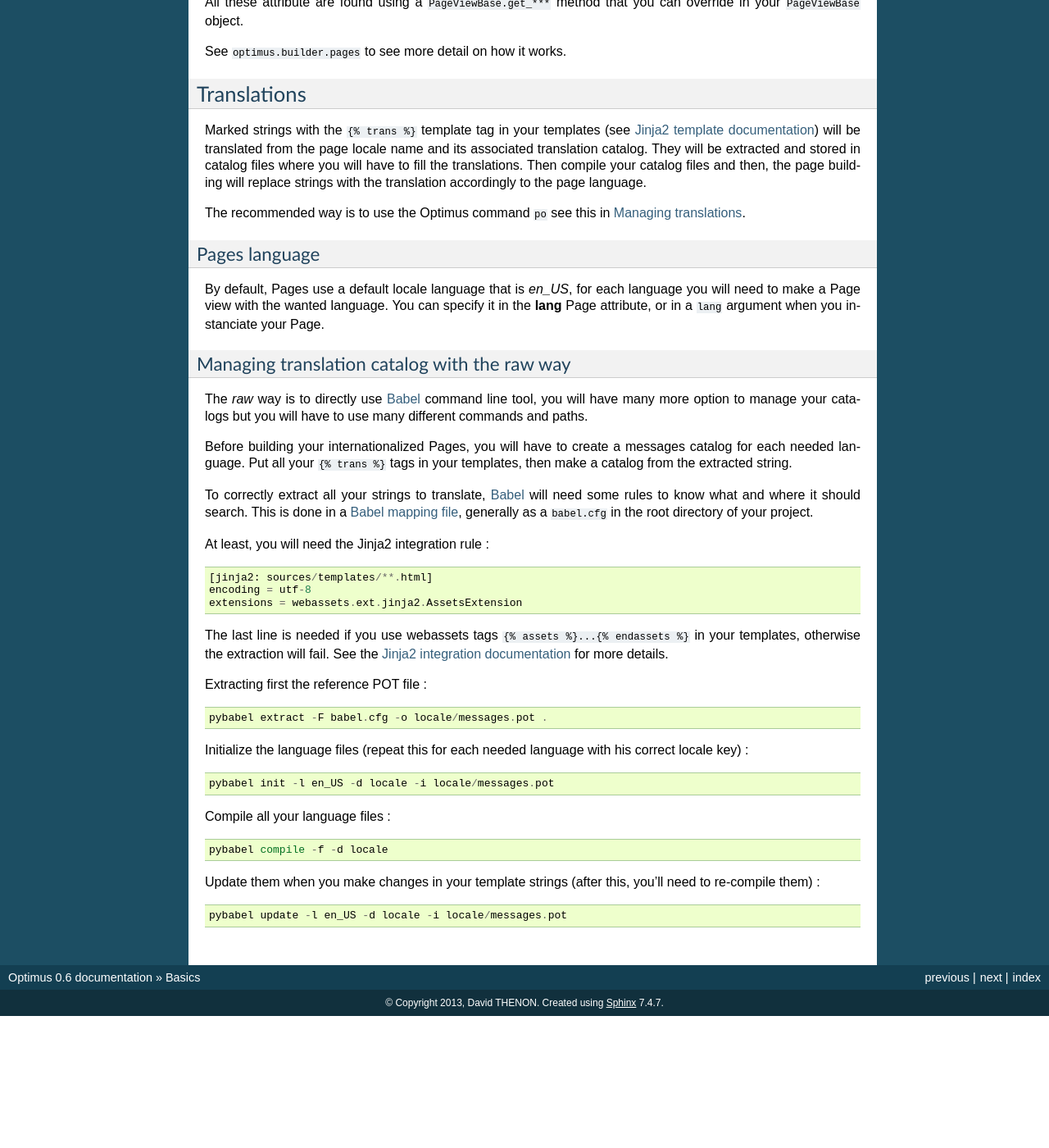
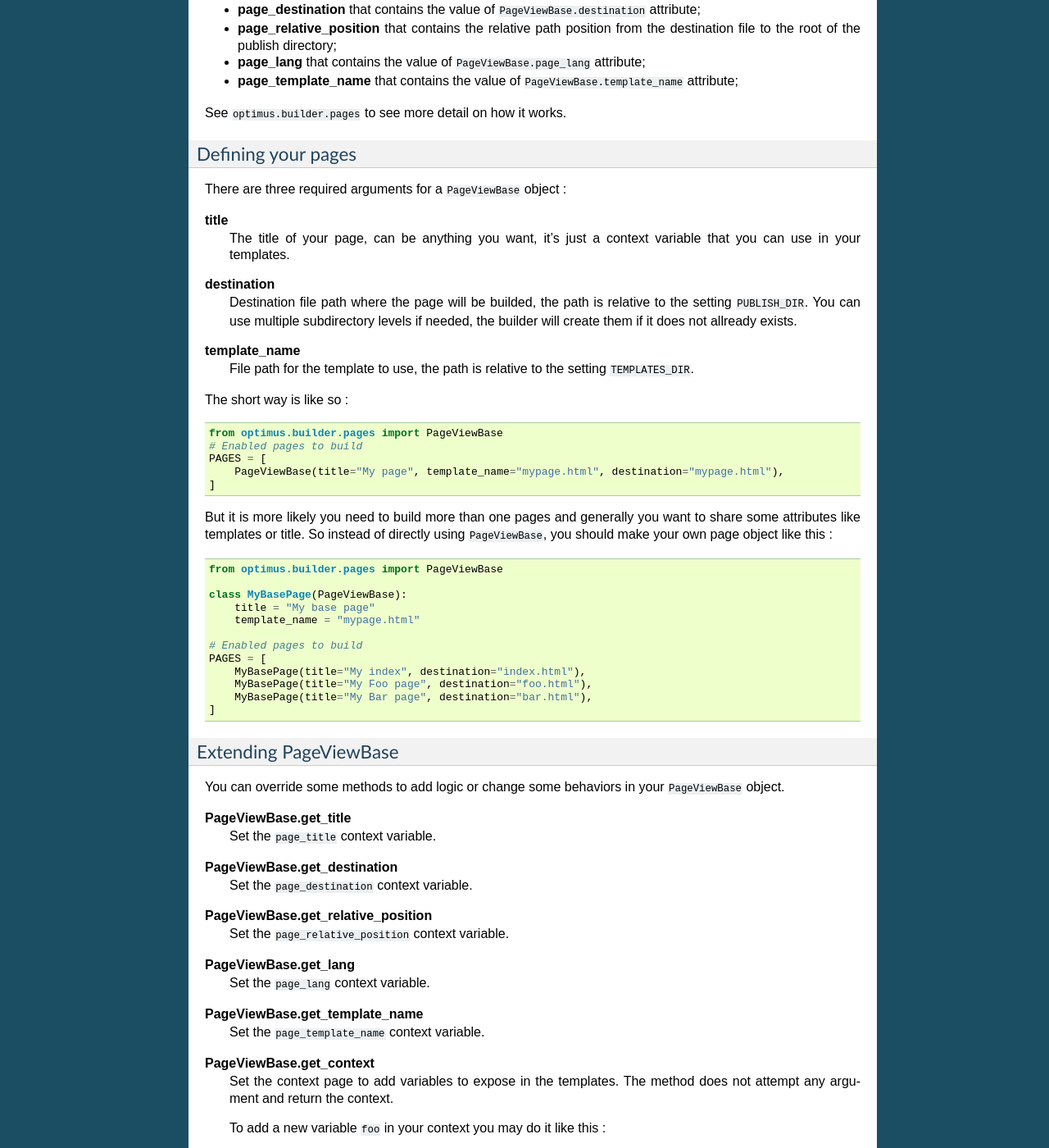
Before and after one commit to sveetch/Optimus, a Sphinx documentation site: the page built from docs/basics.rst, in a window 1280 px wide and 1400 px high, scrolled down 4182 px. Shown: the whole window at 82% size. Built offline with Sphinx 7.4.7, drawn with Linux system fonts in a browser that asks for light colours; before the commit the page ends 5421 px from its top, so only the background shows below that; some of the changed text lies outside the part shown.

Commit message:
Update docs, bumping version

```diff
--- a/docs/basics.rst
+++ b/docs/basics.rst
@@ -77,11 +77,13 @@ Below is a list of all available settings, but not all are created in the settin
             'doctitle_xform': False,
         }
 **EXTRA_BUNDLES**
+    This setting name is deprecated and will be removed in futur release. This was the previous name for ``BUNDLES`` setting.
+**BUNDLES**
     Custom bundles to use for managing assets.
 
     Sample : ::
 
-        EXTRA_BUNDLES = {
+        BUNDLES = {
             'my_css_bundle': Bundle(
                 'css/app.css',
                 filters='yui_css',
@@ -170,11 +172,15 @@ The benefit of `webassets`_ is that it can pre and post process all your assets.
 Pages
 =====
 
-The pages to build are registred as ``Page`` objects usually in a ``pages.py`` file in your project. It must contains a ``PAGES`` variable that is a list containing ``Page`` instances.
+The pages to build are registred in a ``pages.py`` file in your project, it must contains a ``PAGES`` variable that is a list containing ``optimus.builder.pages.PageViewBase`` instances.
 
-A default project is already shipped with a ``pages.py`` containing some samples pages, you can change them, inherit them or add another to build various pages.
+A default project created from the ``init`` (:ref:`usage-project-label`) command is already shipped with a ``pages.py`` containing some samples pages, you can change them, inherit them or add another to build various pages.
 
-Default ``PageViewBase`` instance adds some variables to its template context :
+
+Page context
+************
+
+Default ``PageViewBase`` instance adds some variables to its template context (:ref:`basics-templates-label`) :
 
 * **page_title** that contains the value of ``PageViewBase.title`` attribute;
 * **page_destination** that contains the value of ``PageViewBase.destination`` attribute;
@@ -182,9 +188,77 @@ Default ``PageViewBase`` instance adds some variables to its template context :
 * **page_lang** that contains the value of ``PageViewBase.page_lang`` attribute;
 * **page_template_name** that contains the value of ``PageViewBase.template_name`` attribute;
 
-All these attribute are found using a ``PageViewBase.get_***`` method that you can override in your ``PageViewBase`` object.
+See ``optimus.builder.pages`` to see more detail on how it works.
 
-See ``optimus.builder.pages`` to see more detail on how it works.
+Defining your pages
+*******************
+
+There are three required arguments for a ``PageViewBase`` object :
+
+**title**
+    The title of your page, can be anything you want, it's just a context variable that you can use in your templates.
+**destination**
+    Destination file path where the page will be builded, the path is relative to the setting ``PUBLISH_DIR``. You can use multiple subdirectory levels if needed, the builder will create them if it does not allready exists.
+**template_name**
+    File path for the template to use, the path is relative to the setting ``TEMPLATES_DIR``.
+
+The short way is like so : ::
+
+    from optimus.builder.pages import PageViewBase
+    # Enabled pages to build
+    PAGES = [
+        PageViewBase(title="My page", template_name="mypage.html", destination="mypage.html"),
+    ]
+
+But it is more likely you need to build more than one pages and generally you want to share some attributes like templates or title. So instead of directly using ``PageViewBase``, you should make your own page object like this : ::
+
+    from optimus.builder.pages import PageViewBase
+
+    class MyBasePage(PageViewBase):
+        title = "My base page"
+        template_name = "mypage.html"
+
+    # Enabled pages to build
+    PAGES = [
+        MyBasePage(title="My index", destination="index.html"),
+        MyBasePage(title="My Foo page", destination="foo.html"),
+        MyBasePage(title="My Bar page", destination="bar.html"),
+    ]
+
+
+Extending PageViewBase
+**********************
+
+You can override some methods to add logic or change some behaviors in your ``PageViewBase`` object.
+
+**PageViewBase.get_title**
+    Set the ``page_title`` context variable.
+**PageViewBase.get_destination**
+    Set the ``page_destination`` context variable.
+**PageViewBase.get_relative_position**
+    Set the ``page_relative_position`` context variable.
+**PageViewBase.get_lang**
+    Set the ``page_lang`` context variable.
+**PageViewBase.get_template_name**
+    Set the ``page_template_name`` context variable.
+**PageViewBase.get_context**
+    Set the context page to add variables to expose in the templates. The method does not attempt any argument and return the context.
+
+    To add a new variable ``foo`` in your context you may do it like this : ::
+
+        class MyPage(PageViewBase):
+            title = "My page"
+            template_name = "mypage.html"
+            destination = "mypage.html"
+
+            def get_context(self):
+                # This line set the default context from PageViewBase
+                super(MyPage, self).get_context()
+                # Add your new variables here
+                self.context.update({
+                    'foo': 'bar',
+                })
+                return self.context
 
 .. _basics-translations-label:
 
@@ -200,7 +274,7 @@ The recommended way is to use the Optimus command ``po`` see this in :ref:`usage
 Pages language
 **************
 
-By default, Pages use a default locale language that is *en_US*, for each language you will need to make a Page view with the wanted language. You can specify it in the **lang** Page attribute, or in a ``lang`` argument when you instanciate your Page.
+By default, Pages use a default locale language that is *en_US*, for each language you will need to make a page view with the wanted language. You can specify it in the **lang** page attribute, or in a ``lang`` argument when you instanciate your ``PageViewBase``.
 
 Managing translation catalog with the raw way
 *********************************************
--- a/docs/usage.rst
+++ b/docs/usage.rst
@@ -141,7 +141,7 @@ Web server
 
 You can launch a simple web server to publish your builded content, **it's not intended to be used in production**, only for debugging your work. This command action is only available if you already have installed **cherrypy**, see the *Install* document about this.
 
-The hostname argument is required and it should at least contain the port and the address will be "127.0.0.1" by default.
+The hostname argument is required and it should at least contain the port (like '80'), the default address will be "127.0.0.1" if you don't give it.
 
 To launch the webserver binded on your local IP on port 8001 to publish your project from the default settings, do this : ::
 
--- a/optimus/__init__.py
+++ b/optimus/__init__.py
@@ -3,4 +3,4 @@
 A simple building environment to produce static HTML from Jinja templates and
 with assets compress managing with webassets
 """
-__version__ = "0.6"
+__version__ = "0.6.1"
```
Also changed, not shown: other parts of docs/basics.rst (+2 -2 lines).
